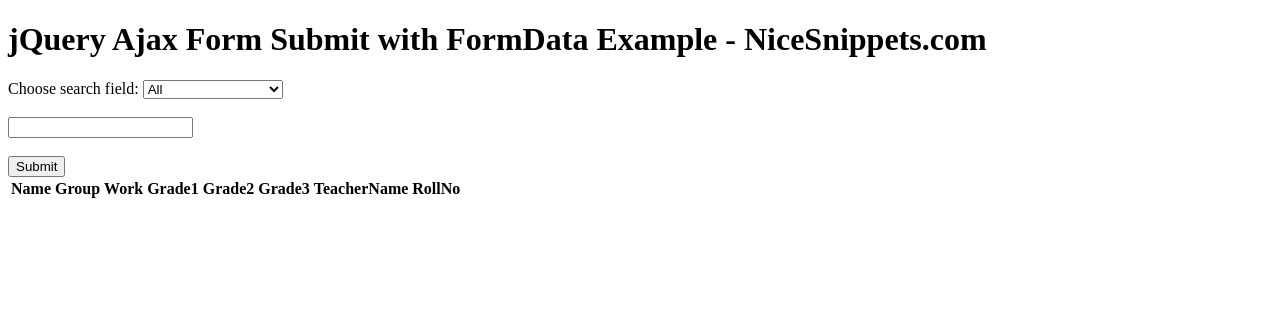
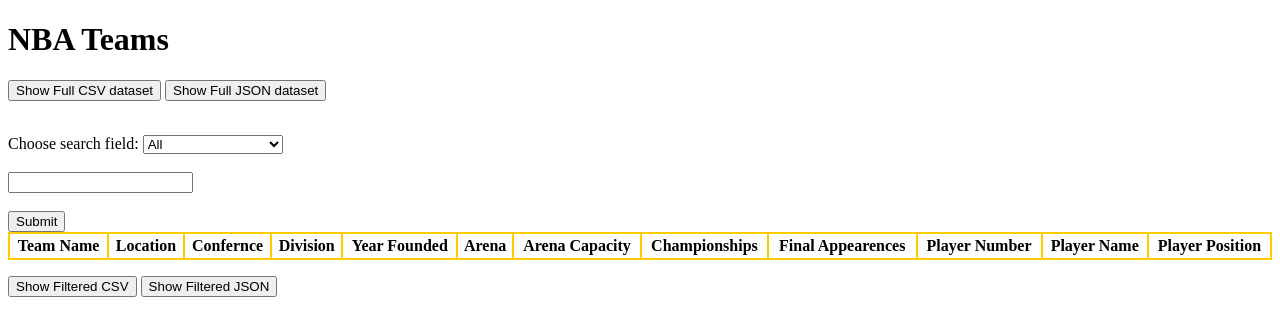
Before and after one commit to defilippomattia/open-computing-nba-teams, a Flask app: page / in a window 1280 px wide. Shown: the top 336 px of the page. Run offline with Flask 2, Linux system fonts and the light colour scheme; lists and menus that the app fills with data are empty.

Commit message:
working on filtered stuff

```diff
--- a/backend/main.py
+++ b/backend/main.py
@@ -1,7 +1,9 @@
-from flask import Flask, render_template, request
+from flask import Flask, render_template, request, Response
 from pymongo import MongoClient
 import json
+import os
 from bson import json_util
+from pathlib import Path
 
 app = Flask(__name__)
 
@@ -36,6 +38,25 @@
 
         return json.loads(json_util.dumps(return_list_of_dicts))
 
+@app.route('/full_csv_download', methods=['GET'])
+def full_csv_download():
+    parent_path = Path(os.getcwd()).parent.absolute()
+    csv_path = parent_path / "db-dumps" / "nba_teams.csv"
+    print(csv_path)
+    print(type(csv_path))
+    f = open(csv_path, "r")
+    lines = f.read()
+    return lines
+
+@app.route('/full_json_download', methods=['GET'])
+def full_json_download():
+    parent_path = Path(os.getcwd()).parent.absolute()
+    json_path = parent_path / "db-dumps" / "nba_teams.json"
+    print(json_path)
+    print(type(json_path))
+    f = open(json_path, "r")
+    return json.loads(json_util.dumps(f.read()))
+
 if __name__ == '__main__':
     app.run(
         host='127.0.0.1',
--- a/backend/templates/index.html
+++ b/backend/templates/index.html
@@ -1,38 +1,22 @@
-<!-- This is a comment. Comments are not displayed in the browser
-<head>
-    <title>First Title</title>
-</head>
-
-<body>
-    <textarea id="firstbox">Edit Me</textarea>
-    <button onclick="performPost()">Perform POST!</button>
-
-    <form method="POST" enctype="multipart/form-data" id="my-form">
-        <input type="text" name="title"/><br/><br/>
-        <input type="submit" value="Submit" id="btnSubmit"/>
-    </form>
-</body>
-<script src="https://code.jquery.com/jquery-3.6.0.js"></script>
-
-<script>
-    function performPost() {
-        var form = $('#my-form')[0];
-        var data = new FormData(form);
-        $.ajax({
-            type: "POST",
-            url: "{{ url_for('create_file') }}",
-            data: data,
-        })
-    }
-</script> -->
-
-
 <!DOCTYPE html>
 <html>
     <title>jQuery Ajax Form Submit with FormData Example - NiceSnippets.com</title>
     <script src="https://code.jquery.com/jquery-3.4.1.min.js"></script>
+    <head>
+
+    </head>
 <body>
-    <h1>jQuery Ajax Form Submit with FormData Example - NiceSnippets.com</h1>
+    <h1>NBA Teams</h1>
+    <input type="submit" value="Show Full CSV dataset" id="csvDownload"/>
+    <input type="submit" value="Show Full JSON dataset" id="jsonDownload"/>
+    <br>
+    <br>
+
+    <p class="csvclass" id="csvid"></p>
+    <p class="jsonclass" id="jsonid"></p>
+
+
+
 
     <form method="POST" enctype="multipart/form-data" id="my-form">
         <label for="search_field_dropdown">Choose search field:</label>
@@ -53,9 +37,11 @@
         <input type="text" id="input_from_search" name="input_from_search"/><br/><br/>
         <input type="submit" value="Submit" id="btnSubmit"/>
     </form>
-    <span id="output"></span>
-    <!-- CSS Code: Place this code in the document's head (between the 'head' tags) -->
+
 <style>
+  p.csvclass {
+    white-space: pre-line
+  }
     table.GeneratedTable {
       width: 100%;
       background-color: #ffffff;
@@ -78,10 +64,10 @@
     }
     </style>
 
-    <!-- HTML Code: Place this code in the document's body (between the 'body' tags) where the table should appear -->
-    <!-- <table class="GeneratedTable">
-      <thead>
-        <tr>
+
+     <div class="dataTable_wrapper">
+      <table class='table table-striped table-bordered table-hover GeneratedTable' id='records_table'>
+        <tr class ='odd gradeX'>
           <th>Team Name</th>
           <th>Location</th>
           <th>Confernce</th>
@@ -95,68 +81,15 @@
           <th>Player Name</th>
           <th>Player Position</th>
         </tr>
-      </thead>
-      <tbody>
-        <tr>
-          <td>Cell</td>
-          <td>Cell</td>
-          <td>Cell</td>
-          <td>Cell</td>
-          <td>Cell</td>
-          <td>Cell</td>
-          <td>Cell</td>
-          <td>Cell</td>
-          <td>Cell</td>
-          <td>Cell</td>
-          <td>Cell</td>
-          <td>Cell</td>
-        </tr>
-        <tr>
-          <td>Cell</td>
-          <td>Cell</td>
-          <td>Cell</td>
-          <td>Cell</td>
-          <td>Cell</td>
-          <td>Cell</td>
-          <td>Cell</td>
-          <td>Cell</td>
-          <td>Cell</td>
-          <td>Cell</td>
-          <td>Cell</td>
-          <td>Cell</td>
-        </tr>
-        <tr>
-          <td>Cell</td>
-          <td>Cell</td>
-          <td>Cell</td>
-          <td>Cell</td>
-          <td>Cell</td>
-          <td>Cell</td>
-          <td>Cell</td>
-          <td>Cell</td>
-          <td>Cell</td>
-          <td>Cell</td>
-          <td>Cell</td>
-          <td>Cell</td>
-        </tr>
-      </tbody>
-    </table> -->
-    <!-- Codes by Quackit.com -->
+      </table>
+    </div>
 
-    <div class="dataTable_wrapper">
-      <table class='table table-striped table-bordered table-hover' id='records_table'>
-          <tr class='odd gradeX'>
-              <th>Name</th>
-              <th>Group</th>
-              <th>Work</th>
-              <th>Grade1</th>
-              <th>Grade2</th>
-              <th>Grade3</th>
-              <th>TeacherName</th>
-              <th>RollNo</th>
-          </tr>
-      </table>
-  </div>
+
+    <p class="filteredcsvclass" id="filteredcsvid"></p>
+    <p class="filteredjsonclass" id="filteredjsonid"></p>
+    <input type="submit" value="Show Filtered CSV" id="filteredCsvDownload"/>
+    <input type="submit" value="Show Filtered JSON" id="filteredJsonDownload"/>
+
 
     <script type="text/javascript">
     	$(document).ready(function () {
@@ -181,21 +114,22 @@
                     cache: false,
                     timeout: 800000,
                     success: function (data) {
-                      $("#output").text(data);
                         console.log("SUCCESS : ", data);
                       $.each(data, function (i, o){
-                        trHTML += '<tr><td>' + o.team +
-                                  '</td><td>' + o.arena +
+                        trHTML += '<tr><td>' + o.arena +
                                   '</td><td>' + o.arena_capacity +
                                   '</td><td>' + o.championships +
+                                  '</td><td>' + o.conference +
                                   '</td><td>' + o.division +
-                                  '</td><td>' + o.finals_appearences +
+                                  '</td><td>' + o.finals_appearances +
                                   '</td><td>' + o.location +
+                                  '</td><td>' + o.players +
+                                  '</td><td>' + o.team +
                                   '</td><td>' + o.year_founded +
                                   '</td></tr>';
                       });
                       $('#records_table').html(trHTML);
-                      trHTML='';
+                      $("#filteredcsvid").text(JSON.stringify(data,null,4));
                       $("#btnSubmit").prop("disabled", false);
                     },
                     error: function (e) {
@@ -205,7 +139,47 @@
                     }
                 });
             });
+            $("#csvDownload").click(function (event) {
+              console.log("Download CSV")
+              var smt;
+              $.ajax({
+                type: "GET",
+                    enctype: 'multipart/form-data',
+                    url: "{{ url_for('full_csv_download') }}",
+                    processData: false,
+                    contentType: false,
+                    cache: false,
+                    timeout: 800000,
+                    success: function (smt) {
+                      console.log(smt)
+                      $("#csvid").text(smt);
+
+                    }
+              })
+            })
+            $("#jsonDownload").click(function (event) {
+              console.log("Download JSON")
+              var smt
+              $.ajax({
+                type: "GET",
+                    enctype: 'multipart/form-data',
+                    url: "{{ url_for('full_json_download') }}",
+                    processData: false,
+                    contentType: false,
+                    cache: false,
+                    timeout: 800000,
+                    success: function (smt) {
+                      console.log(smt)
+                      $("#csvid").text(smt);
+                    }
+              })
+              // link = document.createElement('a')
+              // link.setAttribute('href',encodeURI(smt))
+              // link.setAttribute('download','full.json')
+              // link.click()
+            })
         });
+
     </script>
 </body>
 </html>
```
Also changed, not shown: backend/templates/myscript.js (added).
